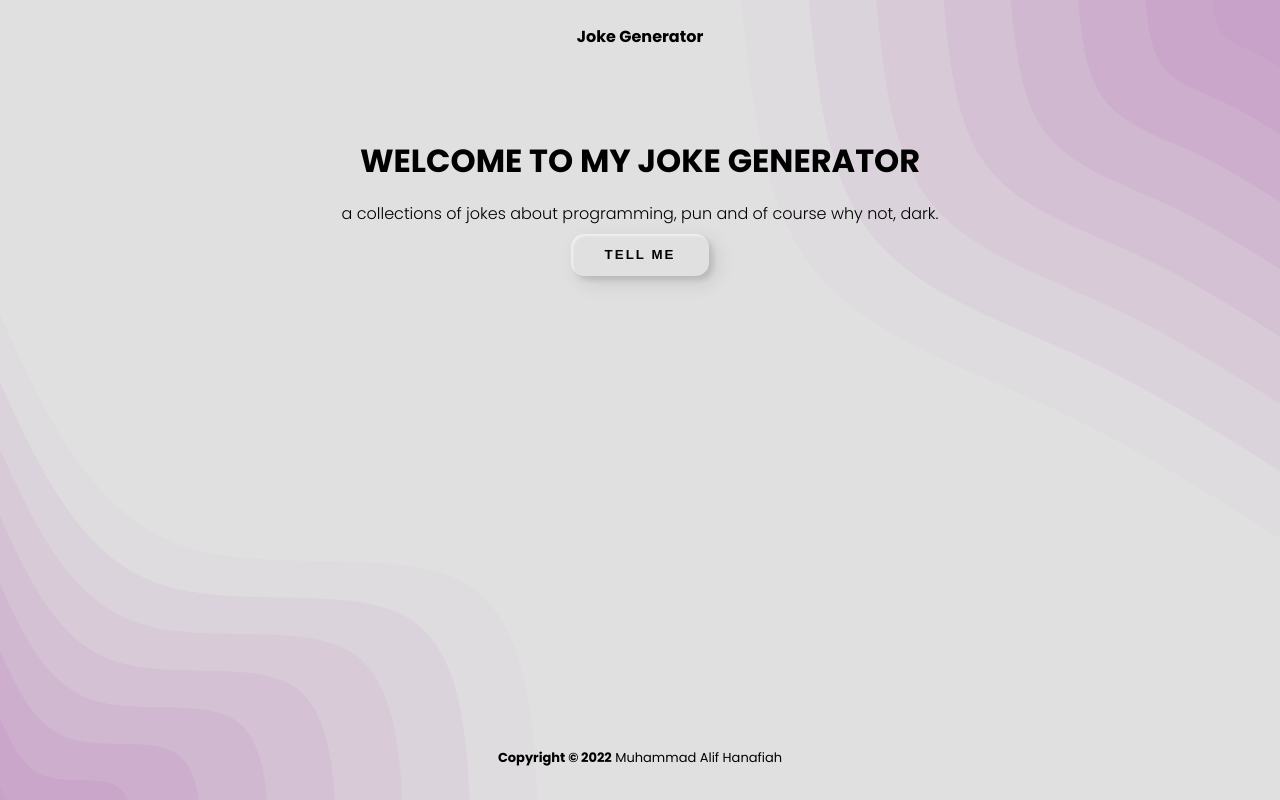
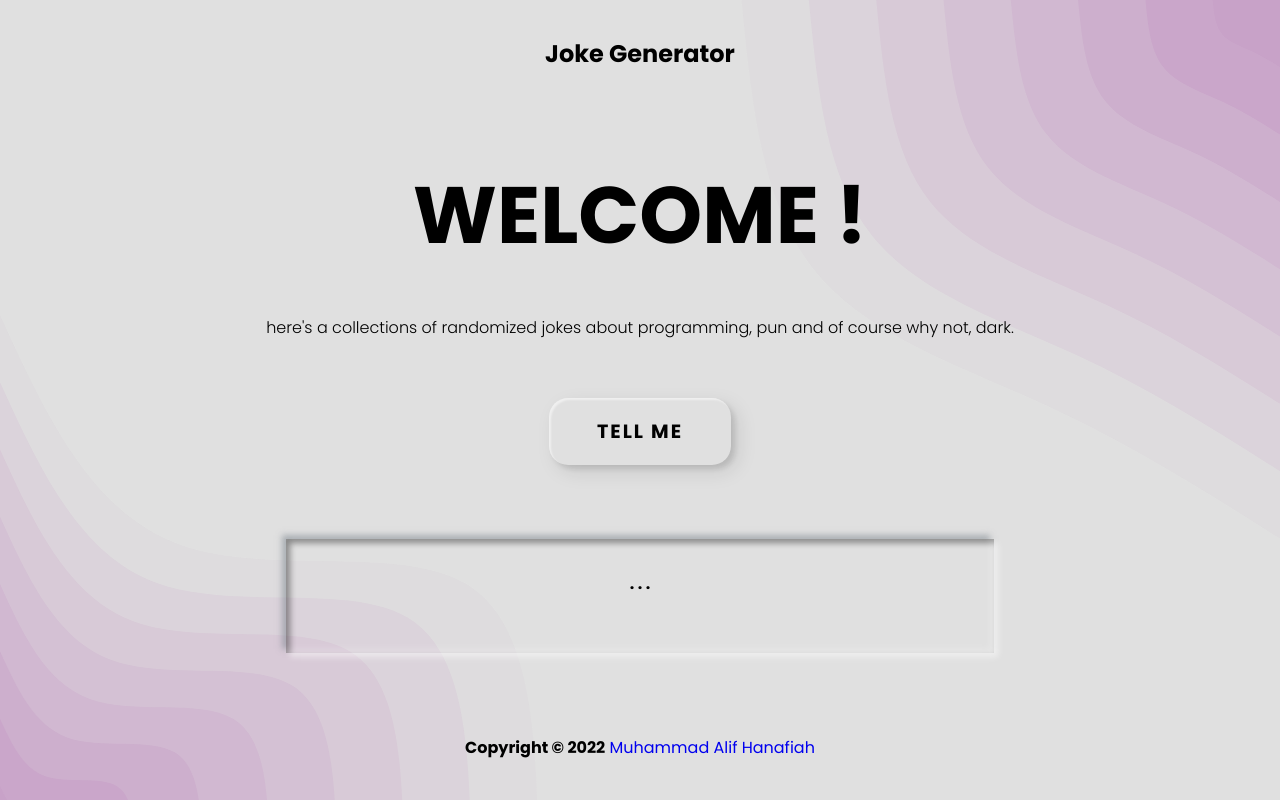
Before and after one commit to alifhanafiah/joke-generator, a website built with webpack: page src/index.html in a window 1280 px wide. Built offline with nearby package versions, Linux system fonts and the light colour scheme.

Commit message:
done styling

```diff
--- a/src/index.html
+++ b/src/index.html
@@ -14,19 +14,25 @@
 
     <main>
       <div class="hero">
-        <h1 class="hero__title">WELCOME TO MY JOKE GENERATOR</h1>
+        <h1 class="hero__title">WELCOME !</h1>
         <h4 class="hero__desc">
-          a collections of jokes about programming, pun and of course why not,
-          dark.
+          here's a collections of randomized jokes about programming, pun and of
+          course why not, dark.
         </h4>
         <button id="generateJoke">TELL ME</button>
         <div class="joke-container">
-          <div id="joke-setup"></div>
+          <div id="joke-setup">. . .</div>
+          <br />
           <div id="joke-delivery"></div>
         </div>
       </div>
     </main>
 
-    <footer><b>Copyright &copy; 2022</b> Muhammad Alif Hanafiah</footer>
+    <footer>
+      <b>Copyright &copy; 2022</b>
+      <a href="https://github.com/alifhanafiah" target="_blank">
+        Muhammad Alif Hanafiah
+      </a>
+    </footer>
   </body>
 </html>
--- a/src/styles/styles.css
+++ b/src/styles/styles.css
@@ -16,12 +16,14 @@ html {
 
 body {
   min-height: 100vh;
+  max-width: 85%;
+  margin-inline: auto;
   font-family: 'Poppins', sans-serif;
   text-align: center;
 }
 
 main {
-  margin-block: 4em;
+  margin-block: 3em;
 }
 
 .hero__title {
@@ -30,22 +32,20 @@ main {
 
 .hero__desc {
   font-weight: 300;
-  margin-block-end: 0.5em;
 }
 
 button {
   border: none;
   border-radius: 1em;
   padding: 1em 2.5em;
+  margin-block: 3em;
   color: black;
+  font-family: inherit;
   font-weight: 700;
   letter-spacing: 2px;
   background: transparent;
-  position: relative;
-  display: inline-block;
   box-shadow: inset 2px 2px 2px 0px rgba(255, 255, 255, 0.5),
     7px 7px 20px 0px rgba(0, 0, 0, 0.1), 4px 4px 5px 0px rgba(0, 0, 0, 0.1);
-  outline: none;
   transition: all 0.3s ease;
 }
 
@@ -57,11 +57,57 @@ button:hover {
     inset 4px 4px 6px 0 rgba(0, 0, 0, 0.4);
 }
 
+.joke-container {
+  padding: 2em;
+  margin-block-start: 1em;
+  box-shadow: 4px 4px 6px 0 rgba(255, 255, 255, 0.5),
+    -4px -4px 6px 0 rgba(116, 125, 136, 0.5),
+    inset -4px -4px 6px 0 rgba(255, 255, 255, 0.2),
+    inset 4px 4px 6px 0 rgba(0, 0, 0, 0.4);
+}
+
+#joke-setup {
+  font-weight: 700;
+}
+
 /* footer */
 footer {
   position: absolute;
   inset: auto 0 0 0;
-  color: black;
   padding: 2.5em;
   font-size: small;
 }
+
+footer a {
+  text-decoration: none;
+}
+
+footer a:hover {
+  color: black;
+}
+
+/* =========== */
+/* for desktop */
+/* =========== */
+@media screen and (min-width: 50em) {
+  header {
+    font-size: 1.5rem;
+  }
+
+  .hero__title {
+    font-size: 5rem;
+  }
+
+  button {
+    font-size: 1.2rem;
+  }
+
+  .joke-container {
+    max-width: 65%;
+    margin-inline: auto;
+  }
+
+  footer {
+    font-size: medium;
+  }
+}
```
